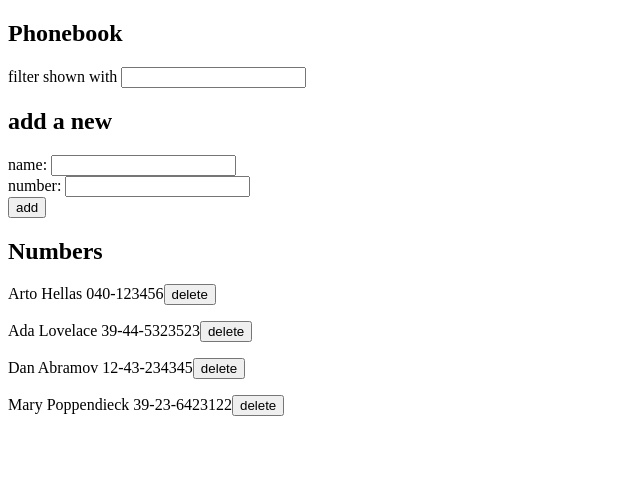
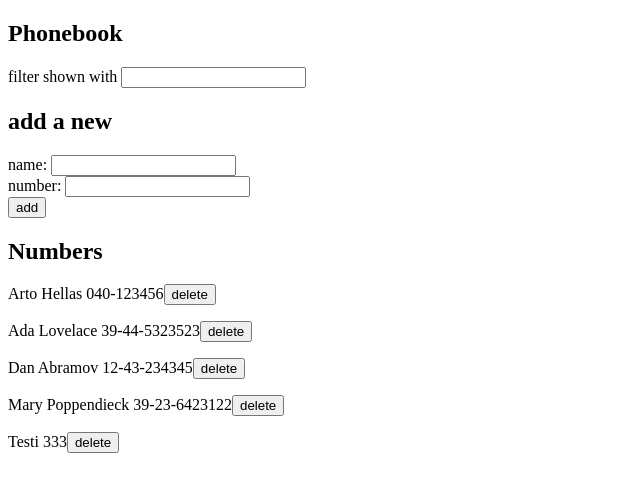
Before and after one commit to ronjahoo/FSO-MOOC, a React (Vite) app in the folder OSA2/puhelinluettelo/: page / in a window 1280 px wide. Shown: the top 492 px of the page, without its empty margins (0-640 px from the left). Built offline with nearby package versions, Linux system fonts and the light colour scheme; data requests are answered from the project's data file.

Commit message:
Osa 2 tehtävä 2.16

```diff
--- a/OSA2/puhelinluettelo/db.json
+++ b/OSA2/puhelinluettelo/db.json
@@ -19,6 +19,11 @@
       "name": "Mary Poppendieck",
       "number": "39-23-6423122",
       "id": "4"
+    },
+    {
+      "name": "Testi",
+      "number": "333",
+      "id": "LuaAV-2cARc"
     }
   ],
   "$schema": "./node_modules/json-server/schema.json"
--- a/OSA2/puhelinluettelo/src/App.jsx
+++ b/OSA2/puhelinluettelo/src/App.jsx
@@ -3,12 +3,14 @@
 import Filter from './Filter'
 import PersonForm from './PersonForm'
 import Persons from './Persons'
+import Notification from './Notification'
 
 const App = () => {
   const [persons, setPersons] = useState([])
   const [newName, setNewName] = useState('')
   const [newNumber, setNewNumber] = useState('')
   const [filter, setFilter] = useState('')
+  const [message, setMessage] = useState(null)
 
   useEffect(() => {
     personService
@@ -17,6 +19,13 @@
         setPersons(response.data)
       })
   }, [])
+
+  const notify = (text) => {
+    setMessage(text)
+    setTimeout(() => {
+      setMessage(null)
+    }, 5000)
+  }
 
   const addPerson = (event) => {
     event.preventDefault()
@@ -38,6 +47,7 @@
             ))
             setNewName('')
             setNewNumber('')
+            notify(`Changed number of ${changedPerson.name}`)
           })
       }
       return
@@ -52,6 +62,7 @@
         setPersons(persons.concat(returnedPerson.data))
         setNewName('')
         setNewNumber('')
+        notify(`Added ${returnedPerson.data.name}`)
       })
   }
 
@@ -61,6 +72,7 @@
         .remove(person.id)
         .then(() => {
           setPersons(persons.filter(p => p.id !== person.id))
+          notify(`Deleted ${person.name}`)
         })
     }
   }
@@ -84,6 +96,7 @@
   return (
     <div>
       <h2>Phonebook</h2>
+      <Notification message={message} />
       <Filter value={filter} onChange={handleFilterChange} />
       <h2>add a new</h2>
       <PersonForm
--- /dev/null
+++ b/OSA2/puhelinluettelo/src/Notification.jsx
@@ -0,0 +1,13 @@
+const Notification = ({ message }) => {
+  if (message === null) {
+    return null
+  }
+
+  return (
+    <div className="notification">
+      {message}
+    </div>
+  )
+}
+
+export default Notification
--- a/OSA2/puhelinluettelo/src/index.css
+++ b/OSA2/puhelinluettelo/src/index.css
@@ -1,111 +1,10 @@
-:root {
-  --text: #6b6375;
-  --text-h: #08060d;
-  --bg: #fff;
-  --border: #e5e4e7;
-  --code-bg: #f4f3ec;
-  --accent: #aa3bff;
-  --accent-bg: rgba(170, 59, 255, 0.1);
-  --accent-border: rgba(170, 59, 255, 0.5);
-  --social-bg: rgba(244, 243, 236, 0.5);
-  --shadow:
-    rgba(0, 0, 0, 0.1) 0 10px 15px -3px, rgba(0, 0, 0, 0.05) 0 4px 6px -2px;
-
-  --sans: system-ui, 'Segoe UI', Roboto, sans-serif;
-  --heading: system-ui, 'Segoe UI', Roboto, sans-serif;
-  --mono: ui-monospace, Consolas, monospace;
-
-  font: 18px/145% var(--sans);
-  letter-spacing: 0.18px;
-  color-scheme: light dark;
-  color: var(--text);
-  background: var(--bg);
-  font-synthesis: none;
-  text-rendering: optimizeLegibility;
-  -webkit-font-smoothing: antialiased;
-  -moz-osx-font-smoothing: grayscale;
-
-  @media (max-width: 1024px) {
-    font-size: 16px;
-  }
+.notification {
+  color: green;
+  background: lightgrey;
+  font-size: 20px;
+  border-style: solid;
+  border-radius: 5px;
+  border-width: 2px;
+  padding: 10px;
+  margin-bottom: 10px;
 }
-
-@media (prefers-color-scheme: dark) {
-  :root {
-    --text: #9ca3af;
-    --text-h: #f3f4f6;
-    --bg: #16171d;
-    --border: #2e303a;
-    --code-bg: #1f2028;
-    --accent: #c084fc;
-    --accent-bg: rgba(192, 132, 252, 0.15);
-    --accent-border: rgba(192, 132, 252, 0.5);
-    --social-bg: rgba(47, 48, 58, 0.5);
-    --shadow:
-      rgba(0, 0, 0, 0.4) 0 10px 15px -3px, rgba(0, 0, 0, 0.25) 0 4px 6px -2px;
-  }
-
-  #social .button-icon {
-    filter: invert(1) brightness(2);
-  }
-}
-
-body {
-  margin: 0;
-}
-
-#root {
-  width: 1126px;
-  max-width: 100%;
-  margin: 0 auto;
-  text-align: center;
-  border-inline: 1px solid var(--border);
-  min-height: 100svh;
-  display: flex;
-  flex-direction: column;
-  box-sizing: border-box;
-}
-
-h1,
-h2 {
-  font-family: var(--heading);
-  font-weight: 500;
-  color: var(--text-h);
-}
-
-h1 {
-  font-size: 56px;
-  letter-spacing: -1.68px;
-  margin: 32px 0;
-  @media (max-width: 1024px) {
-    font-size: 36px;
-    margin: 20px 0;
-  }
-}
-h2 {
-  font-size: 24px;
-  line-height: 118%;
-  letter-spacing: -0.24px;
-  margin: 0 0 8px;
-  @media (max-width: 1024px) {
-    font-size: 20px;
-  }
-}
-p {
-  margin: 0;
-}
-
-code,
-.counter {
-  font-family: var(--mono);
-  display: inline-flex;
-  border-radius: 4px;
-  color: var(--text-h);
-}
-
-code {
-  font-size: 15px;
-  line-height: 135%;
-  padding: 4px 8px;
-  background: var(--code-bg);
-}
--- a/OSA2/puhelinluettelo/src/main.jsx
+++ b/OSA2/puhelinluettelo/src/main.jsx
@@ -1,4 +1,5 @@
 import ReactDOM from 'react-dom/client'
+import './index.css'
 
 import App from './App'
 
```
